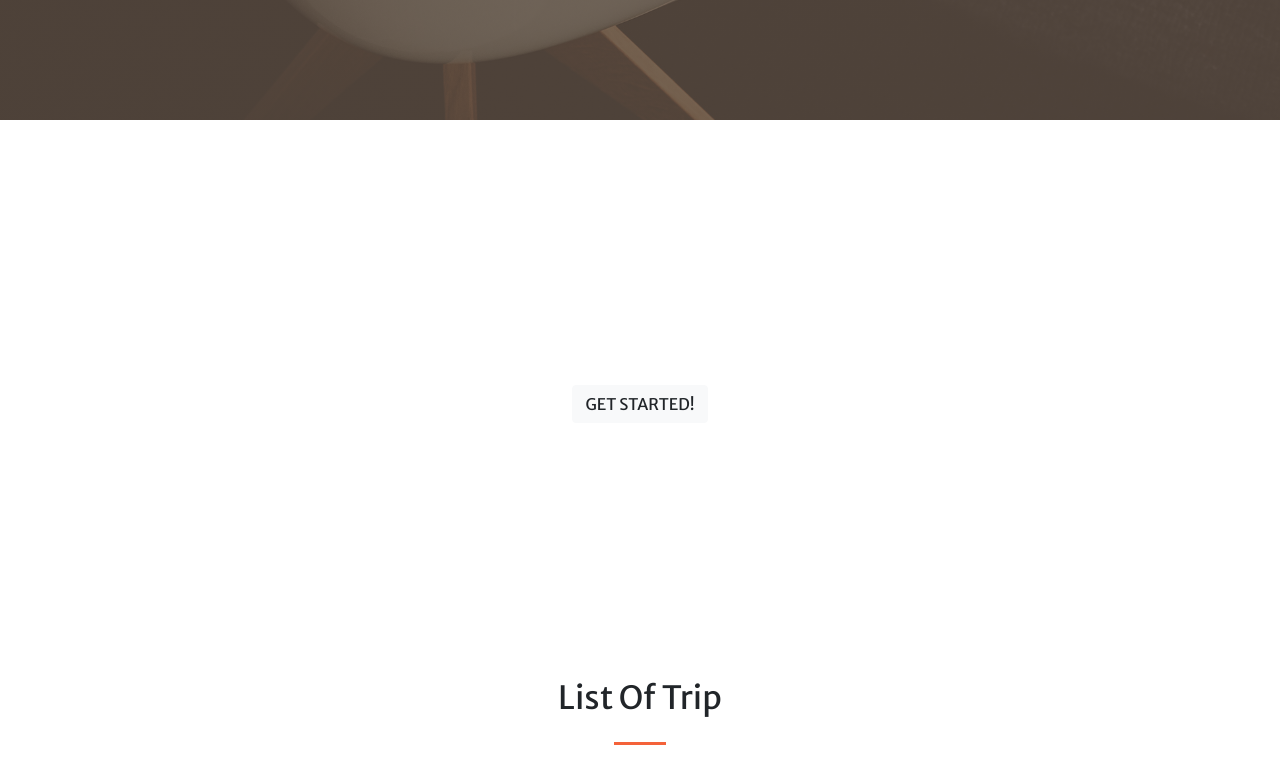
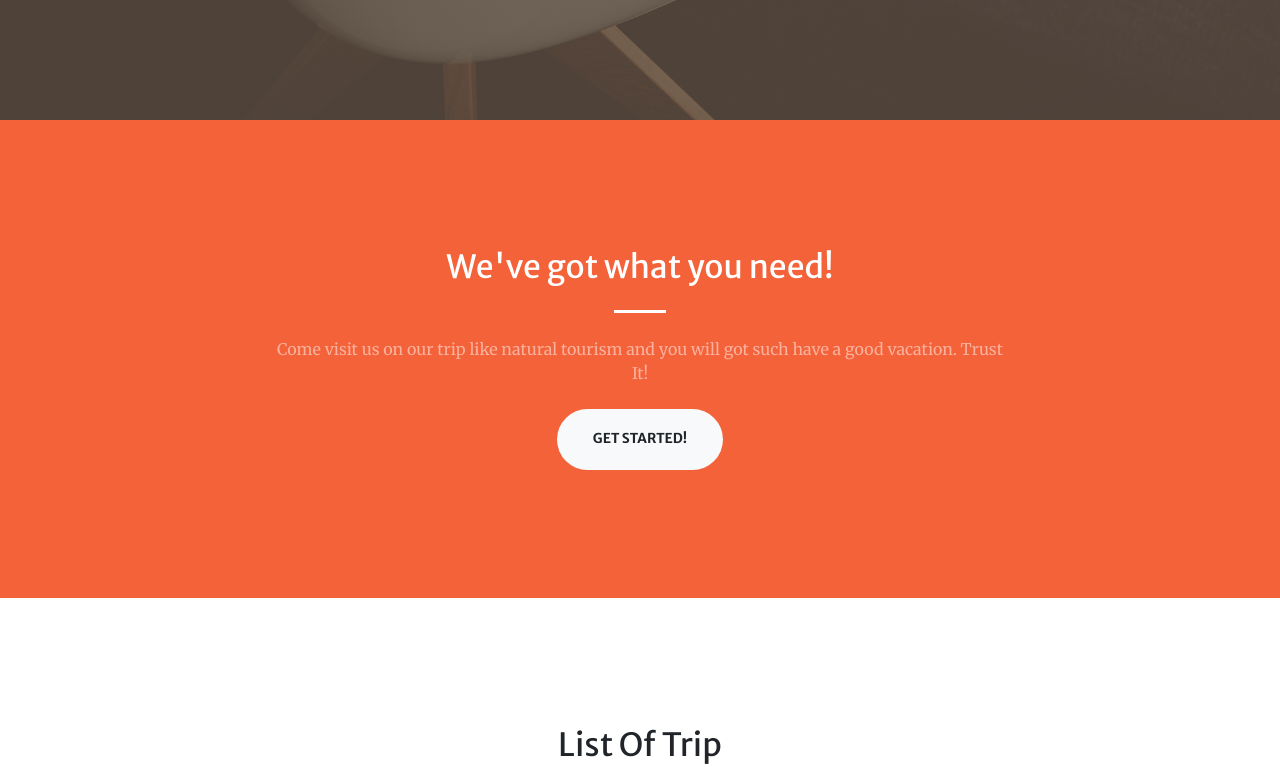
Before and after one commit to Abi180798/nuraksasig, a Next.js app: page / in a window 1280 px wide. Shown: the part 680-1447 px from the top of the page. Built offline with nearby package versions, Linux system fonts and the light colour scheme; no server answers.

Commit message:
css change

```diff
--- a/pages/_app.js
+++ b/pages/_app.js
@@ -1,5 +1,5 @@
 import '../static/css/styles.css'
-import 'bootstrap/dist/css/bootstrap.min.css';
+// import 'bootstrap/dist/css/bootstrap.min.css';
 import '../static/styles.scss'
 
 export default function MyApp({ Component, PageProps}) {
--- a/pages/components/Wisata.js
+++ b/pages/components/Wisata.js
@@ -8,7 +8,7 @@ export default function Wisata() {
   })
   return (
     <div>
-      <section className="page-section bg-orange" id="about">
+      <section className="page-section bg-primary" id="about">
         <div className="container">
           <div className="row justify-content-center">
             <div className="col-lg-8 text-center">
```
